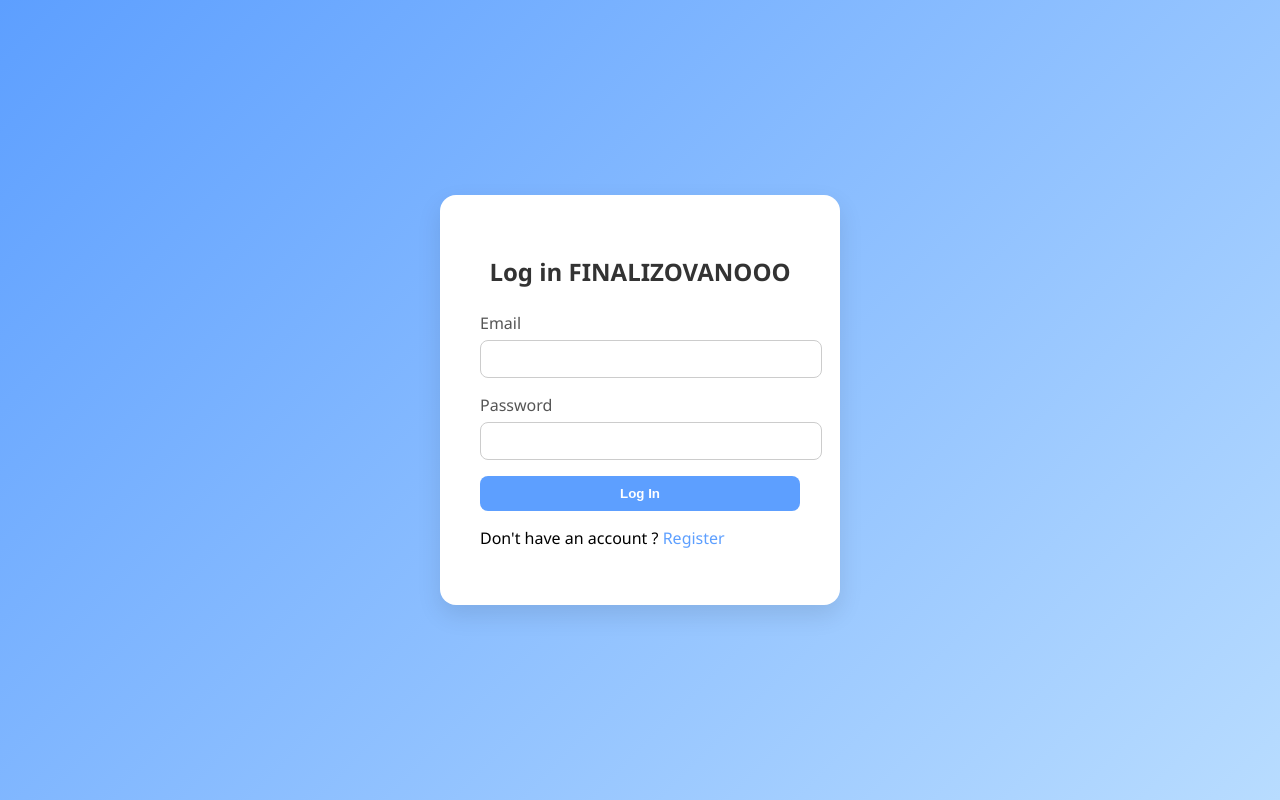
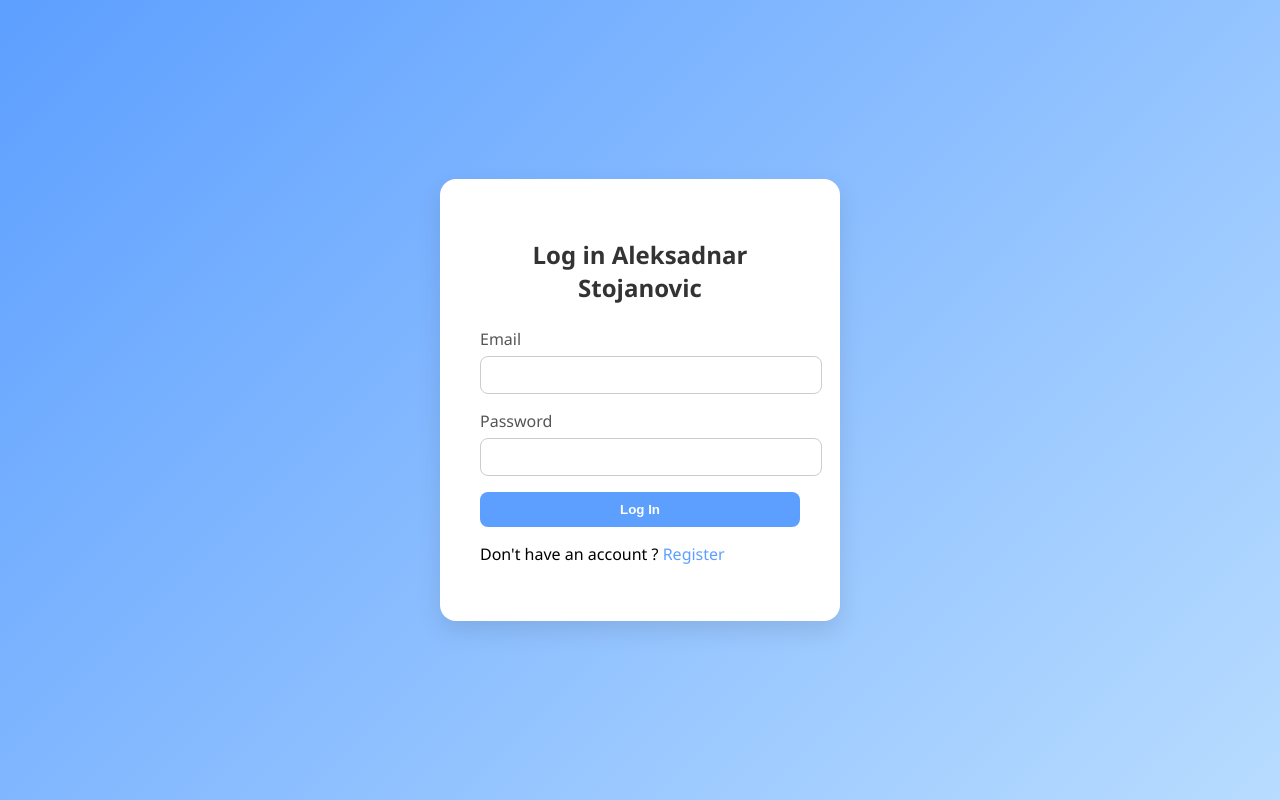
Before and after one commit to aleksandar234/Fullstack-file-manager-app, a website: page frontend/views/loginPage.html in a window 1280 px wide. Drawn offline with Linux system fonts and the light colour scheme.

Commit message:
Aleksadnar Stojanovic

```diff
--- a/frontend/views/loginPage.html
+++ b/frontend/views/loginPage.html
@@ -10,7 +10,7 @@
 
 <body>
     <div class="login-box">
-        <h2>Log in FINALIZOVANOOO</h2>
+        <h2>Log in Aleksadnar Stojanovic</h2>
 
         <form id="loginForm">
             <div class="input-group">
```
